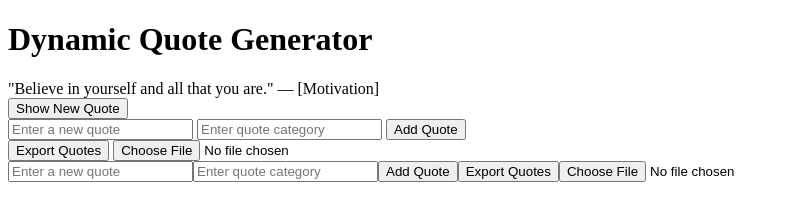
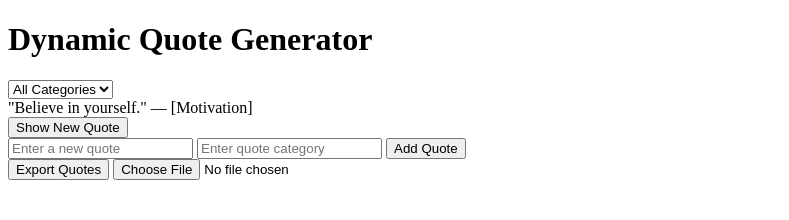
Before and after one commit to amanu212/alx_fe_javascript, a plain HTML site: page dom-manipulation/index.html in a window 1280 px wide. Both pictures are taken after typing "Sample", "Sample" into the empty fields and a click on the button "Add Quote". Shown: the whole page, without its empty margins (0-789 px from the left). Drawn offline with Linux system fonts and the light colour scheme.

Commit message:
corrected

```diff
--- a/dom-manipulation/index.html
+++ b/dom-manipulation/index.html
@@ -8,17 +8,22 @@
 <body>
   <h1>Dynamic Quote Generator</h1>
 
+  <!-- Filter Dropdown -->
+  <select id="categoryFilter" onchange="filterQuotes()">
+    <option value="all">All Categories</option>
+    <!-- Categories added dynamically -->
+  </select>
+
+  <!-- Quote display & controls -->
   <div id="quoteDisplay"></div>
   <button id="newQuote">Show New Quote</button>
 
-  <!-- Quote form inputs -->
   <div>
     <input id="newQuoteText" type="text" placeholder="Enter a new quote" />
     <input id="newQuoteCategory" type="text" placeholder="Enter quote category" />
     <button onclick="addQuote()">Add Quote</button>
   </div>
 
-  <!-- ✔️ Export and Import controls (must be here!) -->
   <button onclick="exportQuotes()">Export Quotes</button>
   <input type="file" id="importFile" accept=".json" onchange="importFromJsonFile(event)" />
 
--- a/dom-manipulation/script.js
+++ b/dom-manipulation/script.js
@@ -1,90 +1,94 @@
-// Initialize quotes array
 let quotes = [];
 
-// Load quotes from localStorage if they exist
+// Load from localStorage
 function loadQuotes() {
   const stored = localStorage.getItem('quotes');
   if (stored) {
     quotes = JSON.parse(stored);
   } else {
     quotes = [
-      { text: "Believe in yourself and all that you are.", category: "Motivation" },
-      { text: "The only way to do great work is to love what you do.", category: "Work" },
-      { text: "In the middle of every difficulty lies opportunity.", category: "Inspiration" }
+      { text: "Believe in yourself.", category: "Motivation" },
+      { text: "Work hard in silence.", category: "Discipline" },
+      { text: "Never stop learning.", category: "Education" }
     ];
   }
 }
 
-// Save quotes to localStorage
+// Save to localStorage
 function saveQuotes() {
   localStorage.setItem('quotes', JSON.stringify(quotes));
 }
 
-// Show a random quote
+// Save selected category filter
+function saveSelectedCategory(category) {
+  localStorage.setItem('selectedCategory', category);
+}
+
+// Load selected category filter
+function getSavedCategory() {
+  return localStorage.getItem('selectedCategory') || 'all';
+}
+
+// Display random quote from current filter
 function showRandomQuote() {
-  if (quotes.length === 0) return;
-  const randomIndex = Math.floor(Math.random() * quotes.length);
-  const quote = quotes[randomIndex];
+  const selected = document.getElementById('categoryFilter').value;
+  const filtered = selected === 'all' ? quotes : quotes.filter(q => q.category === selected);
+  if (filtered.length === 0) return;
+  const quote = filtered[Math.floor(Math.random() * filtered.length)];
   document.getElementById('quoteDisplay').innerHTML = `"${quote.text}" — [${quote.category}]`;
 }
 
-// Add a new quote
+// Add new quote
 function addQuote() {
-  const textInput = document.getElementById('newQuoteText');
-  const categoryInput = document.getElementById('newQuoteCategory');
-
-  const text = textInput.value.trim();
-  const category = categoryInput.value.trim();
+  const text = document.getElementById('newQuoteText').value.trim();
+  const category = document.getElementById('newQuoteCategory').value.trim();
 
   if (text && category) {
-    quotes.push({ text: text, category: category });
+    quotes.push({ text, category });
     saveQuotes();
+    populateCategories();
     showRandomQuote();
-    textInput.value = '';
-    categoryInput.value = '';
+    document.getElementById('newQuoteText').value = '';
+    document.getElementById('newQuoteCategory').value = '';
   } else {
     alert("Please fill in both fields.");
   }
 }
 
-// Dynamically create the form to add quotes
-function createAddQuoteForm() {
-  const formContainer = document.createElement('div');
+// Populate category dropdown
+function populateCategories() {
+  const select = document.getElementById('categoryFilter');
+  const existing = new Set();
 
-  const textInput = document.createElement('input');
-  textInput.id = 'newQuoteText';
-  textInput.type = 'text';
-  textInput.placeholder = 'Enter a new quote';
+  // Clear all except 'All'
+  while (select.options.length > 1) {
+    select.remove(1);
+  }
 
-  const categoryInput = document.createElement('input');
-  categoryInput.id = 'newQuoteCategory';
-  categoryInput.type = 'text';
-  categoryInput.placeholder = 'Enter quote category';
+  quotes.forEach(q => {
+    if (!existing.has(q.category)) {
+      existing.add(q.category);
+      const opt = document.createElement('option');
+      opt.value = q.category;
+      opt.textContent = q.category;
+      select.appendChild(opt);
+    }
+  });
 
-  const addButton = document.createElement('button');
-  addButton.textContent = 'Add Quote';
-  addButton.onclick = addQuote;
-
-  const exportButton = document.createElement('button');
-  exportButton.textContent = 'Export Quotes';
-  exportButton.onclick = exportQuotes;
-
-  const importInput = document.createElement('input');
-  importInput.type = 'file';
-  importInput.accept = '.json';
-  importInput.id = 'importFile';
-  importInput.onchange = importFromJsonFile;
-
-  formContainer.appendChild(textInput);
-  formContainer.appendChild(categoryInput);
-  formContainer.appendChild(addButton);
-  formContainer.appendChild(exportButton);
-  formContainer.appendChild(importInput);
-
-  document.body.appendChild(formContainer);
+  // Reapply last filter
+  const saved = getSavedCategory();
+  select.value = saved;
+  filterQuotes();
 }
 
-// Export quotes as JSON
+// Filter and display a quote
+function filterQuotes() {
+  const category = document.getElementById('categoryFilter').value;
+  saveSelectedCategory(category);
+  showRandomQuote();
+}
+
+// Export quotes to JSON
 function exportQuotes() {
   const dataStr = JSON.stringify(quotes, null, 2);
   const blob = new Blob([dataStr], { type: 'application/json' });
@@ -100,27 +104,28 @@ function exportQuotes() {
 
 // Import quotes from JSON file
 function importFromJsonFile(event) {
-  const fileReader = new FileReader();
-  fileReader.onload = function (event) {
+  const reader = new FileReader();
+  reader.onload = function (e) {
     try {
-      const importedQuotes = JSON.parse(event.target.result);
-      if (Array.isArray(importedQuotes)) {
-        quotes.push(...importedQuotes);
+      const imported = JSON.parse(e.target.result);
+      if (Array.isArray(imported)) {
+        quotes.push(...imported);
         saveQuotes();
-        alert('Quotes imported successfully!');
+        populateCategories();
+        alert('Quotes imported!');
       } else {
-        alert('Invalid JSON format.');
+        alert('Invalid file format.');
       }
-    } catch (e) {
-      alert('Error parsing file.');
+    } catch {
+      alert('Error reading file.');
     }
   };
-  fileReader.readAsText(event.target.files[0]);
+  reader.readAsText(event.target.files[0]);
 }
 
-// Set up event listener and init
+// Event binding
 document.getElementById('newQuote').addEventListener('click', showRandomQuote);
 
-// Run at startup
+// App start
 loadQuotes();
-createAddQuoteForm();
+populateCategories();
```
